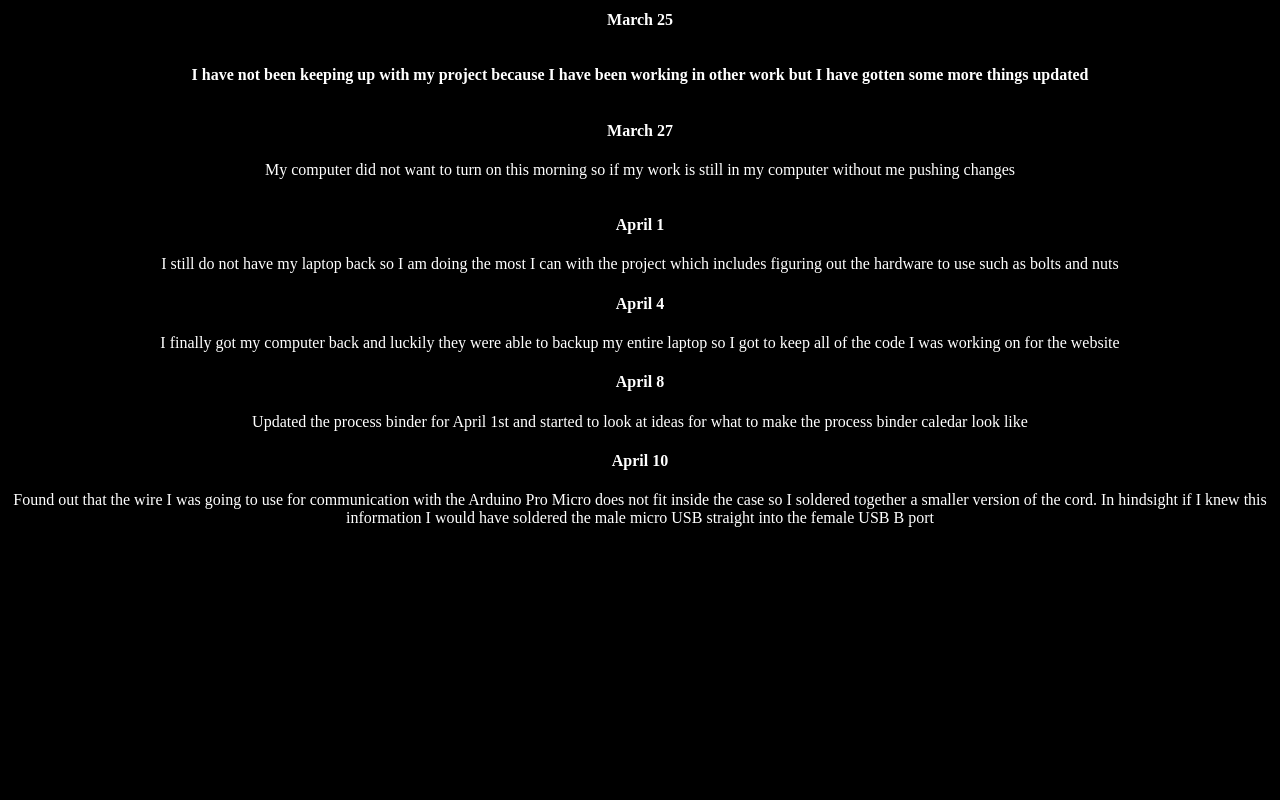
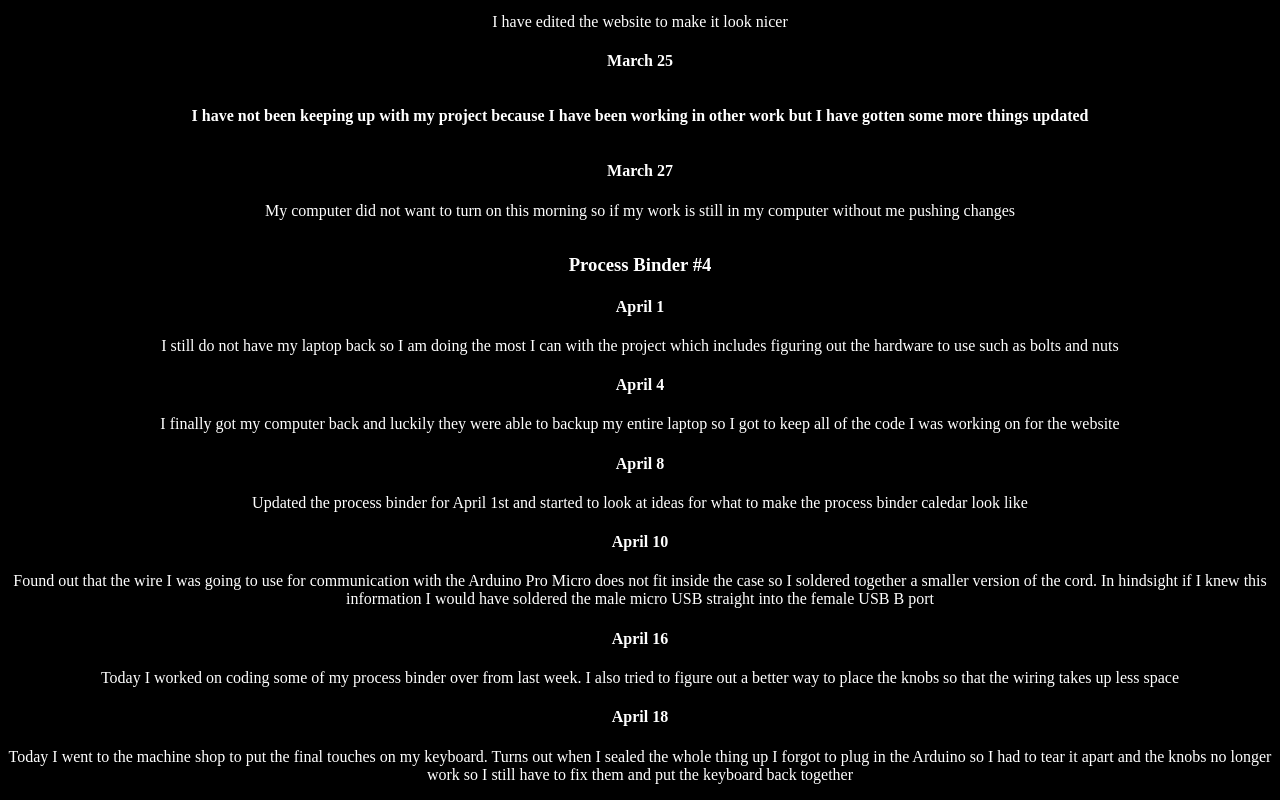
Before and after one commit to jadurr/MIDIKeyboard, a plain HTML site: page process_binder.html in a window 1280 px wide. Shown: the part 2108-2908 px from the top of the page. Before the commit the page ends 2651 px from the top, so only its background shows below. Drawn offline with Linux system fonts and the light colour scheme.

Commit message:
updated process binder

```diff
--- a/process_binder.html
+++ b/process_binder.html
@@ -152,6 +152,7 @@ Make the top curved
   </p>
 </div>
 <div>
+  <h3>Process Binder #3</h3>
   <h4>March 11</h4>
 <p>Today I started to work on getting all of my stuff from tumblr to my website’s process binder
 </p>
@@ -165,13 +166,15 @@ Make the top curved
 <p>I have edited the website to make it look nicer
 </p>
 <h4>March 25<h4>
-<p>I have not been keeping up with my project because I have been working in other work but I have gotten some more things updated
+<p>I have not been keeping up with my project because I have been working
+  in other work but I have gotten some more things updated
 </p>
 <h4>March 27</h4>
 <p>My computer did not want to turn on this morning so if my work is still in my computer without me pushing changes
 </p>
 </div>
 <div>
+  <h3>Process Binder #4</h3>
   <h4>April 1</h4>
     <p>I still do not have my laptop back so I am doing the most I can with the
       project which includes figuring out the hardware to use such as bolts and nuts</p>
@@ -186,6 +189,15 @@ Make the top curved
     Arduino Pro Micro does not fit inside the case so I soldered together a
   smaller version of the cord. In hindsight if I knew this information I would have soldered the
 male micro USB straight into the female USB B port</p>
+<h4>April 16</h4>
+  <p>Today I worked on coding some of my process binder over from last week.
+     I also tried to figure out a better way to place the knobs so that the
+     wiring takes up less space</p>
+     <h4>April 18</h4>
+     <p>Today I went to the machine shop to put the final touches on my keyboard.
+       Turns out when I sealed the whole thing up I forgot to plug in the Arduino
+       so I had to tear it apart and the knobs no longer work so I still have to
+       fix them and put the keyboard back together</p>
 </div>
 </body>
 </html>
```
